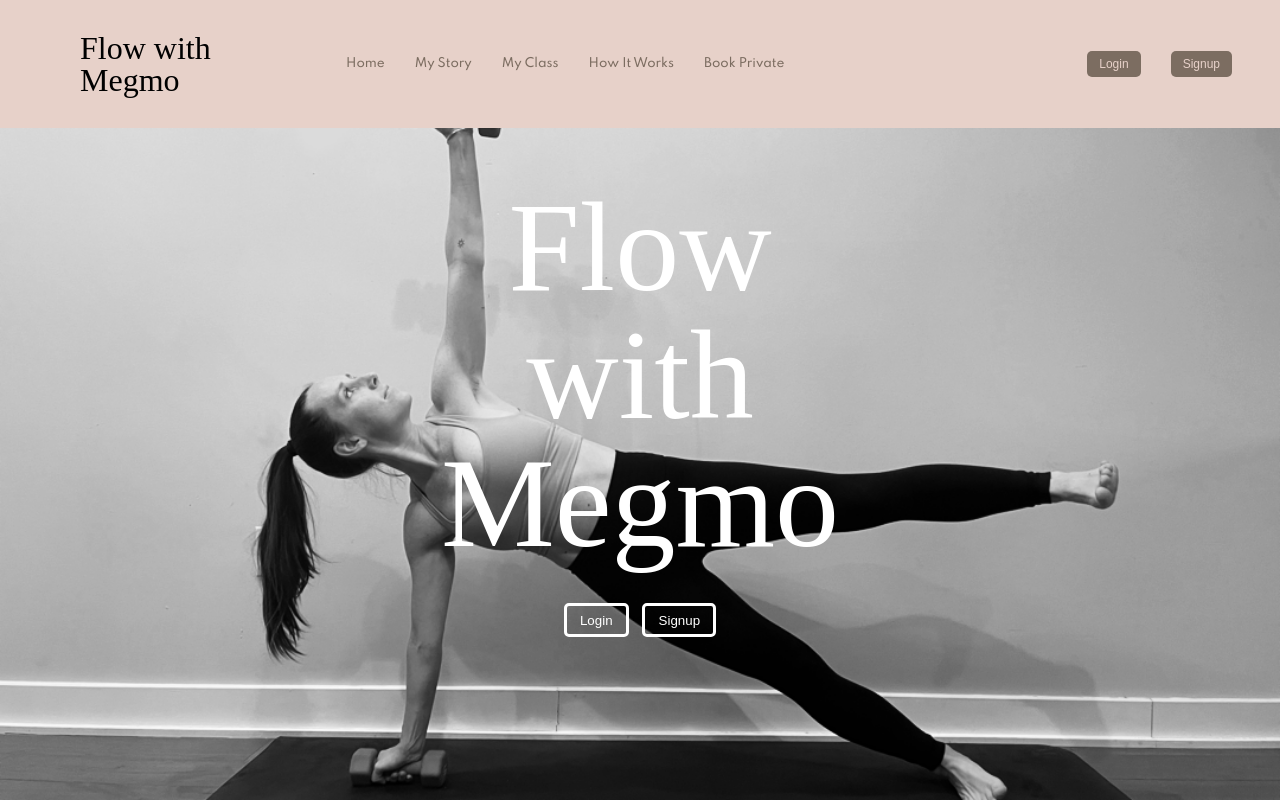
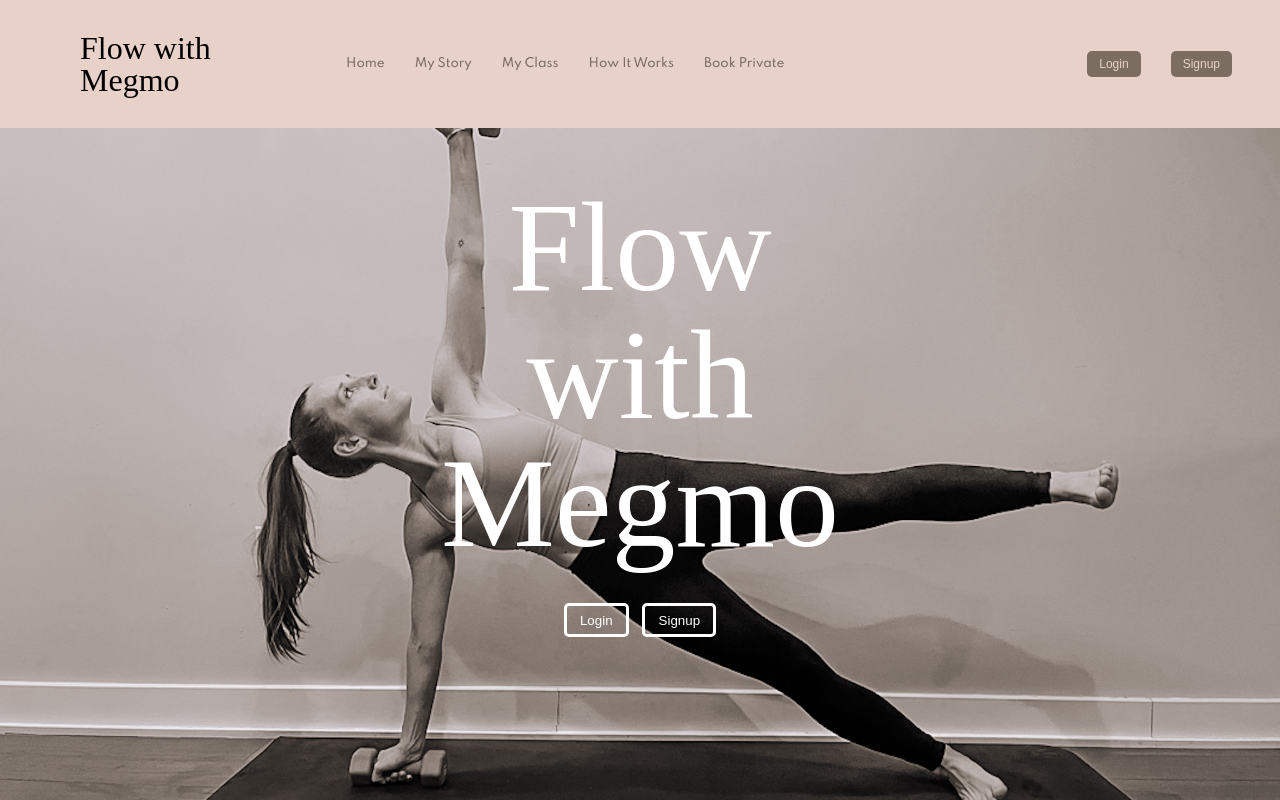
Before and after one commit to jeremiah-quill/Flow-With-Megmo, a React (Create React App) app in the folder client/: page / in a window 1280 px wide. Built offline with nearby package versions, Linux system fonts and the light colour scheme; no server answers; a web font is replaced by a local one.

Commit message:
added tinted hero image

```diff
--- a/client/src/App.css
+++ b/client/src/App.css
@@ -225,12 +225,15 @@ body {
 }
 
 .hero {
+	/* background-image: */
+    /* linear-gradient(to bottom, rgba(245, 246, 252, 0.52), rgba(117, 19, 93, 0.73)),
+    url('./images/look-up.PNG'); */
 	background-image:
 	/* linear-gradient(
 			rgba(231, 209, 201, 0.3),
 			rgba(231, 209, 201, 0.3)
 		), */
-		url("./images/look-up.PNG");
+		url("./images/tint-hero-image.jpg");
 }
 
 .hero,
```
Also changed, not shown: client/src/images/tint-hero-image.jpg (added).
